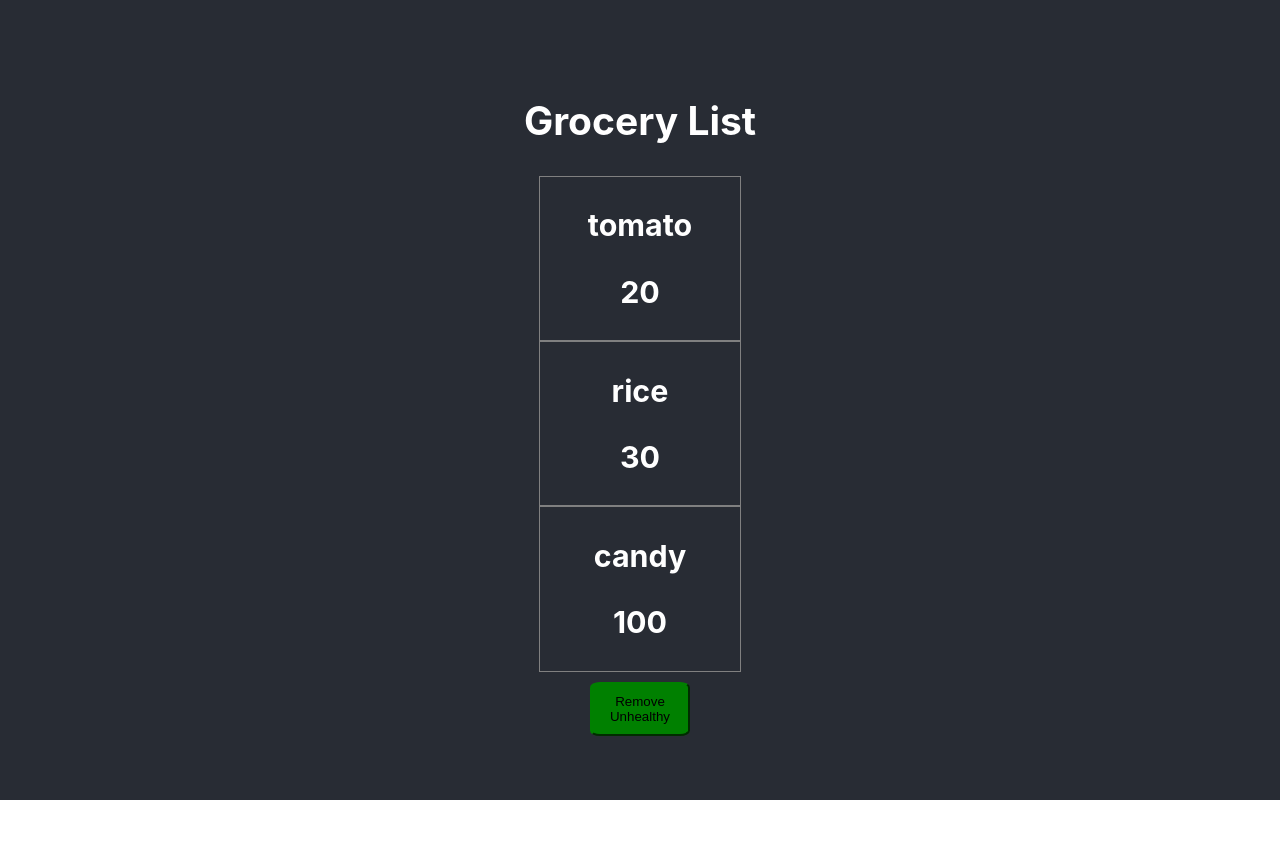
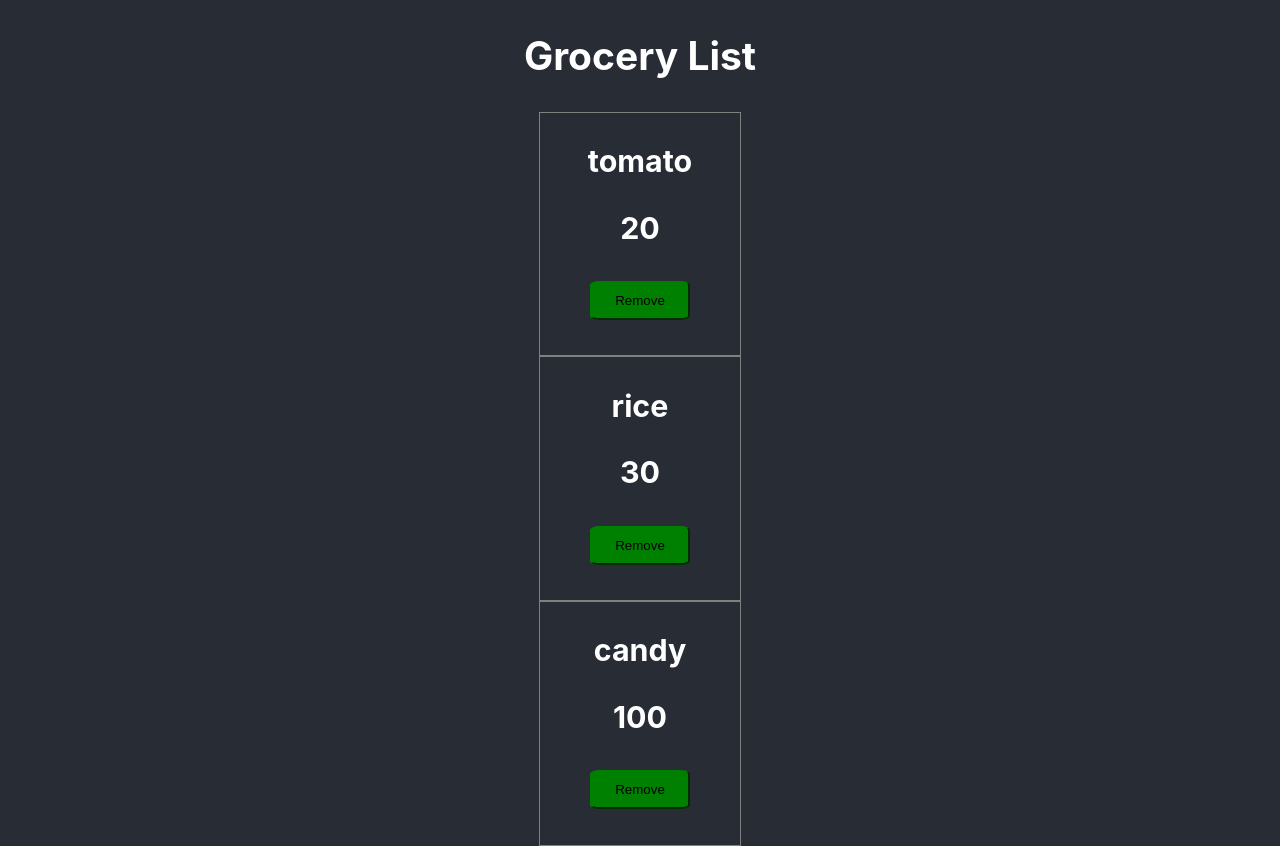
Before and after one commit to SiEr0212/udemy-react-hooks-app_GroceryList, a React (Create React App) app: page / in a window 1280 px wide. Before the commit the page ends 800 px from the top, so only its background shows below. Built offline with nearby package versions, Linux system fonts and the light colour scheme.

Commit message:
added btn to each item

```diff
--- a/src/App.css
+++ b/src/App.css
@@ -41,7 +41,8 @@
   width: 100px;
   padding-top: 10px;
   padding-bottom: 10px;
-  margin-top: 10px;
+  margin-top: 5px;
+  margin-bottom: 5px;
   border-radius: 10%;
   border-color: green;
   background-color: green;
--- a/src/App.js
+++ b/src/App.js
@@ -12,11 +12,9 @@ function App() {
   const [list, setlist] = useState(initList);
 
   const removeUnhealthyHandle = (e) => {
-
     const filteredList = list.filter((v) => v.calories <= 50);
-    setlist(filteredList);//sets the state to the  filteredList
+    setlist(filteredList); //sets the state to the  filteredList
   };
-
 
   return (
     <div className="App">
@@ -25,9 +23,6 @@ function App() {
         {list.map((v, k) => {
           return <Item key={`${k}${v.name}${v.calories}`} item={v}></Item>;
         })}
-        <button onClick={removeUnhealthyHandle} className="remove-button">
-          Remove Unhealthy
-        </button>
       </header>
     </div>
   );
--- a/src/components/item.js
+++ b/src/components/item.js
@@ -1,12 +1,13 @@
-import React from 'react';
+import React from "react";
 import "./item.css";
 
-export default function item({item}) {
+export default function item({ item }) {
   return (
     <div className="item-style">
       <h3>{item.name}</h3>
       <h3>{item.calories}</h3>
+      <button className="remove-button">Remove</button>
       <h3></h3>
     </div>
-    )
+  );
 }
```
Lines whose indentation alone changed are shown as unchanged.
